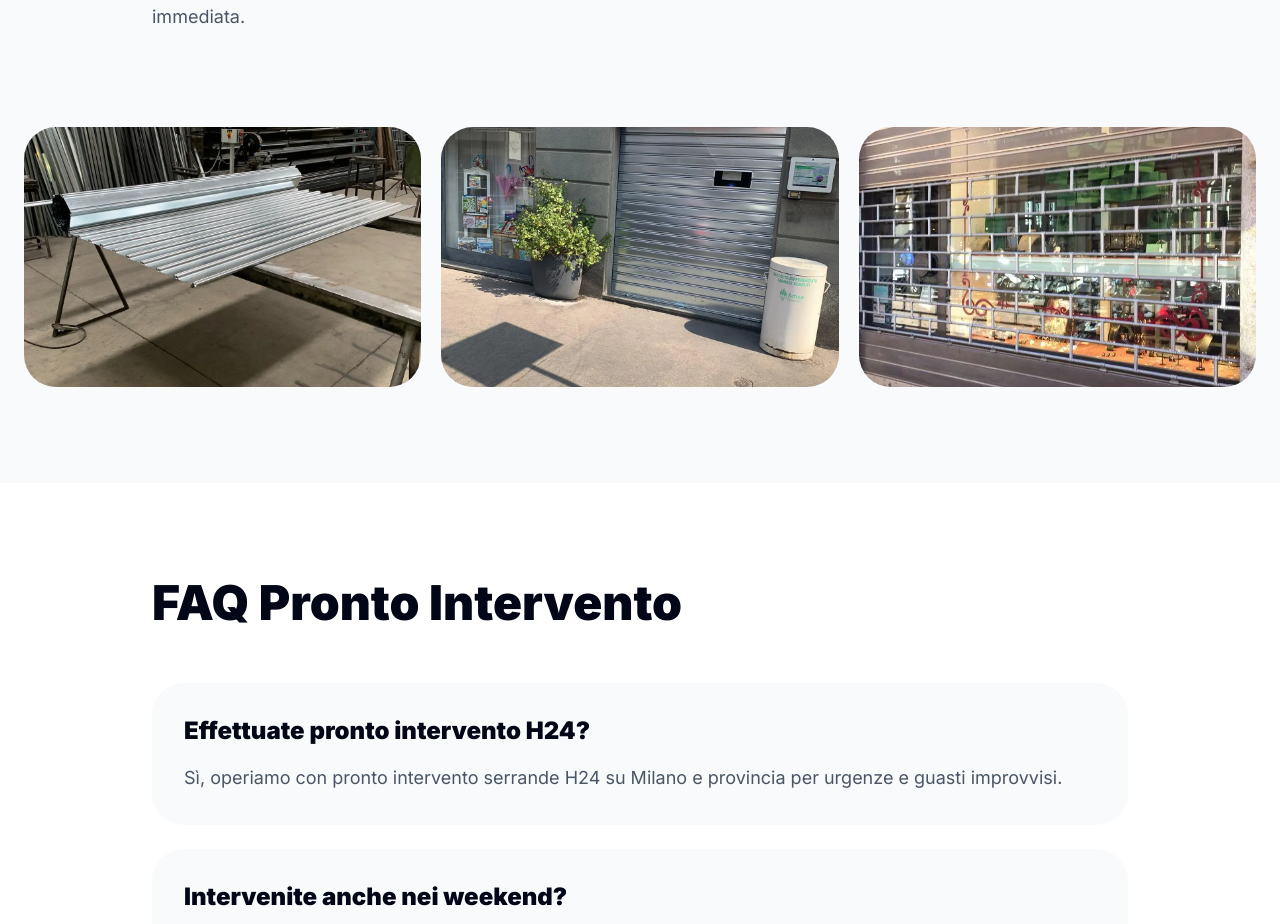
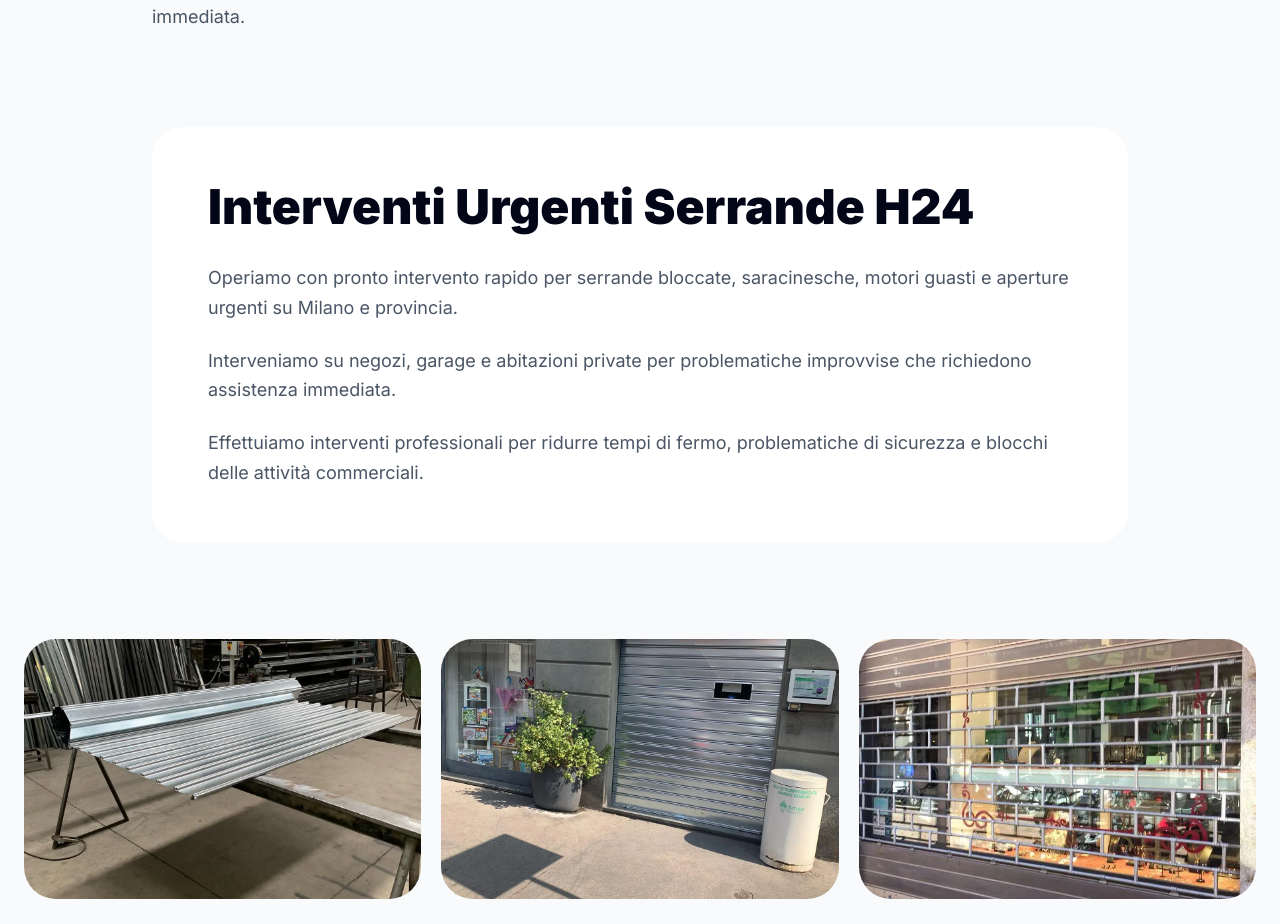
Before and after one commit to Simo-FI/abbinati-serrande, a Next.js app: page /pronto-intervento-serrande-milano in a window 1280 px wide. Shown: the part 1050-1974 px from the top of the page. Built offline with nearby package versions, Linux system fonts and the light colour scheme.

Commit message:
Improve semantic quality across SEO service pages

```diff
--- a/app/motori-serrande-milano/page.tsx
+++ b/app/motori-serrande-milano/page.tsx
@@ -112,7 +112,46 @@ export default function MotoriSerrandeMilanoPage() {
         </div>
 
       </section>
+{/* TECHNICAL CONTENT */}
+<section className="pb-24">
 
+  <div className="max-w-5xl mx-auto px-6">
+
+    <div className="bg-white rounded-[2rem] p-10 md:p-14">
+
+      <h2 className="text-4xl md:text-5xl font-black mb-8">
+        Assistenza Motori Serrande e Automazioni
+      </h2>
+
+      <div className="space-y-6 text-lg text-gray-600 leading-relaxed">
+
+        <p>
+          Effettuiamo assistenza su motori serrande,
+          automazioni elettriche e sistemi
+          di apertura per negozi,
+          garage e abitazioni private.
+        </p>
+
+        <p>
+          Interveniamo su motori bloccati,
+          serrande elettriche fuori asse,
+          centraline guaste e problematiche
+          di apertura e chiusura automatizzata.
+        </p>
+
+        <p>
+          Operiamo con componenti professionali
+          e interventi rapidi su Milano
+          per ridurre disagi e fermo attività.
+        </p>
+
+      </div>
+
+    </div>
+
+  </div>
+
+</section>
       {/* GALLERY */}
       <section className="pb-24">
 
--- a/app/pronto-intervento-serrande-milano/page.tsx
+++ b/app/pronto-intervento-serrande-milano/page.tsx
@@ -113,7 +113,47 @@ export default function ProntoInterventoSerrandePage() {
         </div>
 
       </section>
+{/* TECHNICAL CONTENT */}
+<section className="pb-24">
 
+  <div className="max-w-5xl mx-auto px-6">
+
+    <div className="bg-white rounded-[2rem] p-10 md:p-14">
+
+      <h2 className="text-4xl md:text-5xl font-black mb-8">
+        Interventi Urgenti Serrande H24
+      </h2>
+
+      <div className="space-y-6 text-lg text-gray-600 leading-relaxed">
+
+        <p>
+          Operiamo con pronto intervento rapido
+          per serrande bloccate, saracinesche,
+          motori guasti e aperture urgenti
+          su Milano e provincia.
+        </p>
+
+        <p>
+          Interveniamo su negozi,
+          garage e abitazioni private
+          per problematiche improvvise
+          che richiedono assistenza immediata.
+        </p>
+
+        <p>
+          Effettuiamo interventi professionali
+          per ridurre tempi di fermo,
+          problematiche di sicurezza
+          e blocchi delle attività commerciali.
+        </p>
+
+      </div>
+
+    </div>
+
+  </div>
+
+</section>
       {/* GALLERY */}
       <section className="pb-24">
 
--- a/app/saracinesche-negozi-milano/page.tsx
+++ b/app/saracinesche-negozi-milano/page.tsx
@@ -111,7 +111,47 @@ export default function SaracinescheNegoziMilanoPage() {
         </div>
 
       </section>
+{/* TECHNICAL CONTENT */}
+<section className="pb-24">
 
+  <div className="max-w-5xl mx-auto px-6">
+
+    <div className="bg-white rounded-[2rem] p-10 md:p-14">
+
+      <h2 className="text-4xl md:text-5xl font-black mb-8">
+        Assistenza Saracinesche per Attività Commerciali
+      </h2>
+
+      <div className="space-y-6 text-lg text-gray-600 leading-relaxed">
+
+        <p>
+          Effettuiamo assistenza professionale
+          per saracinesche commerciali,
+          negozi, showroom e attività
+          su Milano e provincia.
+        </p>
+
+        <p>
+          Interveniamo su saracinesche bloccate,
+          problemi di apertura e chiusura,
+          sistemi motorizzati e guasti improvvisi
+          che richiedono assistenza rapida.
+        </p>
+
+        <p>
+          Operiamo con interventi professionali
+          per ridurre tempi di fermo
+          e garantire sicurezza
+          alle attività commerciali.
+        </p>
+
+      </div>
+
+    </div>
+
+  </div>
+
+</section>
       {/* GALLERY */}
       <section className="pb-24">
 
```
